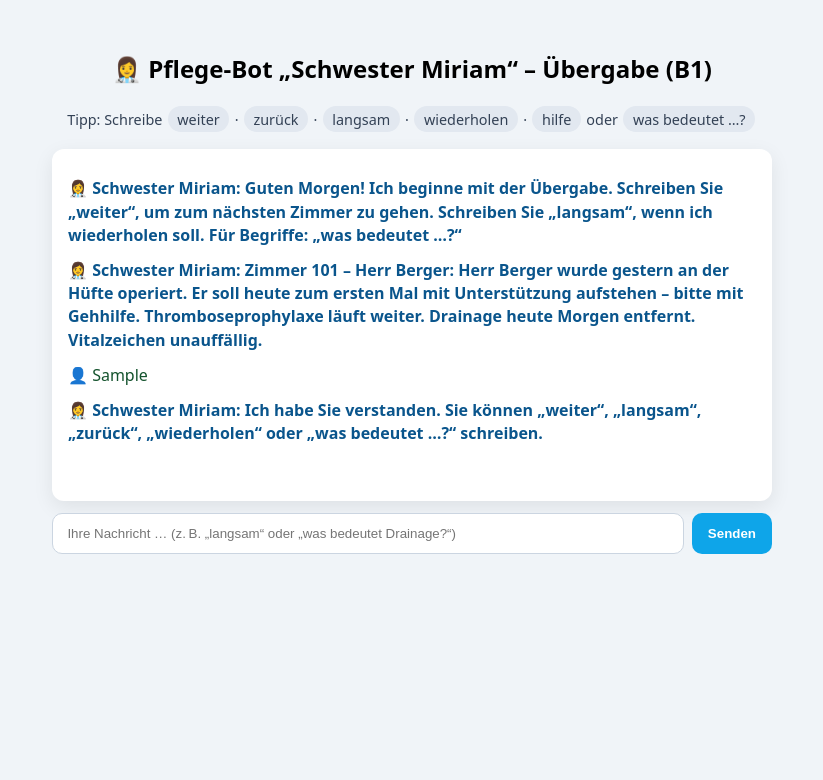
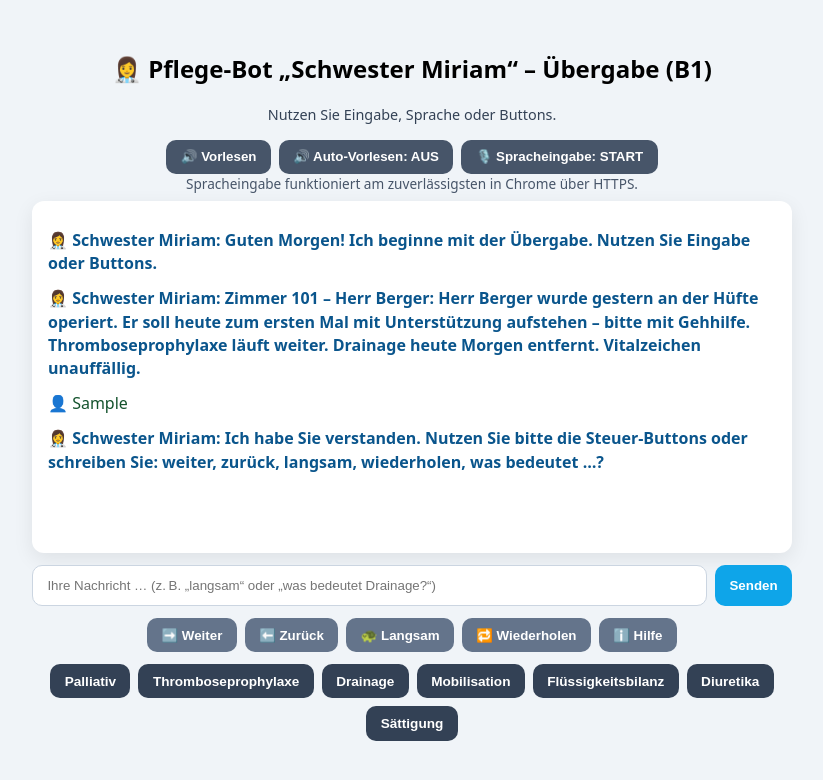
Before and after one commit to Faranak-ai/Pflegebot, a plain HTML site: page pflegebot_miriam_b1.html in a window 1280 px wide. Both pictures are taken after typing "Sample" into the empty fields and a click on the button "Senden". Shown: the whole page, without its empty margins (228-1051 px from the left). Drawn offline with Linux system fonts and the light colour scheme.

Commit message:
Add files via upload
Schwester Miriam mit Sprachfunktion

```diff
--- a/pflegebot_miriam_b1.html
+++ b/pflegebot_miriam_b1.html
@@ -2,36 +2,65 @@
 <html lang="de">
 <head>
   <meta charset="UTF-8">
-  <title>Pflege-Bot Schwester Miriam (B1)</title>
+  <title>Pflege-Bot Schwester Miriam (B1) – mit Buttons & Sprache</title>
   <meta name="viewport" content="width=device-width,initial-scale=1">
   <style>
     :root { --bg:#f0f4f8; --card:#ffffff; --bot:#0a558c; --user:#14532d; }
     body { font-family: system-ui, -apple-system, Segoe UI, Roboto, Arial, sans-serif; background: var(--bg); margin:0; padding: 2rem 1rem; }
-    .wrap { max-width: 720px; margin: 0 auto; }
+    .wrap { max-width: 760px; margin: 0 auto; }
     .title { text-align:center; margin-bottom: 1rem; }
     .chatbox { background: var(--card); border-radius: 12px; padding: 1rem; box-shadow: 0 6px 20px rgba(0,0,0,.08); min-height: 320px; max-height: 60vh; overflow: auto; }
     .message { margin: .75rem 0; line-height: 1.45; }
     .bot { color: var(--bot); font-weight: 600; }
     .user { color: var(--user); }
-    .bar { display:flex; gap:.5rem; margin-top: .75rem; }
-    input[type=text] { flex:1; padding:.75rem .9rem; border-radius: 10px; border: 1px solid #cbd5e1; }
-    button { padding:.75rem 1rem; border-radius:10px; border:0; background:#0ea5e9; color:white; font-weight:600; cursor:pointer; }
+    .bar { display:flex; gap:.5rem; margin-top: .75rem; flex-wrap: wrap; }
+    input[type=text] { flex:1; min-width: 240px; padding:.75rem .9rem; border-radius: 10px; border: 1px solid #cbd5e1; }
+    button { padding:.6rem .9rem; border-radius:10px; border:0; background:#0ea5e9; color:white; font-weight:600; cursor:pointer; }
+    button.secondary { background:#475569; }
     button:hover { filter: brightness(.95); }
     .hints { font-size:.9rem; color:#334155; margin-top:.75rem; }
-    .pill { display:inline-block; background:#e2e8f0; border-radius:999px; padding:.2rem .6rem; margin:.1rem; }
+    .toolbar, .controls, .glossary { display:flex; gap:.5rem; justify-content:center; flex-wrap: wrap; margin-top:.75rem; }
+    .note { font-size:.85rem; color:#475569; text-align:center; margin-bottom:.5rem; }
+    .controls button { background:#64748b; }
+    .glossary button { background:#334155; font-size:.85rem; }
   </style>
 </head>
 <body>
 <div class="wrap">
   <div class="title">
     <h2>👩‍⚕️ Pflege‑Bot „Schwester Miriam“ – Übergabe (B1)</h2>
-    <div class="hints">Tipp: Schreibe <span class="pill">weiter</span> · <span class="pill">zurück</span> · <span class="pill">langsam</span> · <span class="pill">wiederholen</span> · <span class="pill">hilfe</span> oder <span class="pill">was bedeutet …?</span></div>
+    <div class="hints">Nutzen Sie Eingabe, Sprache oder Buttons.</div>
   </div>
+
+  <div class="toolbar">
+    <button id="btnSpeakLast" class="secondary">🔊 Vorlesen</button>
+    <button id="btnAutoSpeak" class="secondary">🔊 Auto‑Vorlesen: AUS</button>
+    <button id="btnMic" class="secondary">🎙️ Spracheingabe: START</button>
+  </div>
+  <div class="note">Spracheingabe funktioniert am zuverlässigsten in Chrome über HTTPS.</div>
 
   <div class="chatbox" id="chat"></div>
   <div class="bar">
     <input id="input" type="text" placeholder="Ihre Nachricht … (z. B. „langsam“ oder „was bedeutet Drainage?“)" />
     <button id="send">Senden</button>
+  </div>
+
+  <div class="controls">
+    <button onclick="nextPatient()">➡️ Weiter</button>
+    <button onclick="prevPatient()">⬅️ Zurück</button>
+    <button onclick="speakSlow()">🐢 Langsam</button>
+    <button onclick="addMessage(lastBot,'bot')">🔁 Wiederholen</button>
+    <button onclick="help()">ℹ️ Hilfe</button>
+  </div>
+
+  <div class="glossary">
+    <button onclick="explain('palliativ')">Palliativ</button>
+    <button onclick="explain('Thromboseprophylaxe')">Thromboseprophylaxe</button>
+    <button onclick="explain('Drainage')">Drainage</button>
+    <button onclick="explain('Mobilisation')">Mobilisation</button>
+    <button onclick="explain('Flüssigkeitsbilanz')">Flüssigkeitsbilanz</button>
+    <button onclick="explain('Diuretika')">Diuretika</button>
+    <button onclick="explain('Sättigung')">Sättigung</button>
   </div>
 </div>
 
@@ -56,13 +85,6 @@ const patients = [
     fast: "Herr Santos mit Herzinsuffizienz, leichte Ödeme. Diuretika nach Plan, tägliche Gewichts- und Flüssigkeitsbilanz. Achten Sie auf Atemnot, Ziel-Sättigung ≥ 94 %.",
     slow: "Bei Herrn Santos liegt eine Herzschwäche vor. Er hat leichte Wassereinlagerungen an den Unterschenkeln. Bitte geben Sie die entwässernden Medikamente nach Plan. Erfassen Sie täglich sein Gewicht und die Flüssigkeitsbilanz. Beobachten Sie ihn auf Atemnot. Ziel ist eine Sauerstoffsättigung von mindestens 94 %.",
   },
-  // Optional vierter Patient – auskommentieren, falls nicht gewünscht
-  // {
-  //   room: "104",
-  //   name: "Frau Novak",
-  //   fast: "Frau Novak mit Pneumonie, Tag 2 der Antibiotikatherapie. Atemtraining und Inhalation, SpO₂-Ziel 92–96 % bei O₂ über Nasenbrille 2 L/min.",
-  //   slow: "Frau Novak hat eine Lungenentzündung und erhält seit zwei Tagen Antibiotika. Bitte führen Sie Atemtraining und Inhalationen durch. Wenn nötig, geben Sie Sauerstoff über die Nasenbrille mit zwei Litern pro Minute. Ziel ist eine Sauerstoffsättigung zwischen 92 und 96 %.",
-  // },
 ];
 
 const glossary = {
@@ -70,7 +92,7 @@ const glossary = {
   "thromboseprophylaxe": "Maßnahmen (oft Spritzen), die Blutgerinnsel verhindern sollen.",
   "drainage": "Ein Schlauch, der Flüssigkeit aus einer Wunde ableitet; wird entfernt, wenn kaum noch Sekret kommt.",
   "mobilisation": "Geplantes, sicheres Aufstehen und Bewegen der Patientin oder des Patienten.",
-  "flüssigkeitsbilanz": "Gegenüberstellung von Aufgenommener und Ausgeschiedener Flüssigkeit pro Tag.",
+  "flüssigkeitsbilanz": "Gegenüberstellung von aufgenommener und ausgeschiedener Flüssigkeit pro Tag.",
   "diuretika": "Entwässernde Medikamente, die die Urinausscheidung erhöhen.",
   "sättigung": "Sauerstoffsättigung im Blut (SpO₂), gemessen mit dem Pulsoximeter."
 };
@@ -79,9 +101,13 @@ const glossary = {
 const chat = document.getElementById('chat');
 const input = document.getElementById('input');
 const sendBtn = document.getElementById('send');
+const btnSpeakLast = document.getElementById('btnSpeakLast');
+const btnAutoSpeak = document.getElementById('btnAutoSpeak');
+const btnMic = document.getElementById('btnMic');
 
 let current = 0;       // aktueller Patient
 let lastBot = "";      // letzte Bot-Nachricht
+let autoSpeak = false; // automatische Sprachausgabe
 
 function addMessage(text, sender='bot') {
   const div = document.createElement('div');
@@ -89,73 +115,66 @@ function addMessage(text, sender='bot') {
   div.textContent = (sender === 'bot' ? '👩‍⚕️ Schwester Miriam: ' : '👤 ') + text;
   chat.appendChild(div);
   chat.scrollTop = chat.scrollHeight;
-  if (sender === 'bot') lastBot = text;
+  if (sender === 'bot') {
+    lastBot = text;
+    if (autoSpeak) speak(text);
+  }
 }
 
-function intro() {
-  addMessage("Guten Morgen! Ich beginne mit der Übergabe. Schreiben Sie „weiter“, um zum nächsten Zimmer zu gehen. Schreiben Sie „langsam“, wenn ich wiederholen soll. Für Begriffe: „was bedeutet …?“");
-  speakFast();
+function speak(text) {
+  try {
+    window.speechSynthesis.cancel();
+    const u = new SpeechSynthesisUtterance(text);
+    u.lang = 'de-DE'; u.rate = 0.98;
+    window.speechSynthesis.speak(u);
+  } catch (e) { console.error(e); }
 }
 
-function speakFast() {
-  const p = patients[current];
-  addMessage(`Zimmer ${p.room} – ${p.name}: ${p.fast}`);
+let recognition=null, recognizing=false;
+function initSTT(){
+  const SR=window.SpeechRecognition||window.webkitSpeechRecognition;
+  if(!SR)return null;
+  const rec=new SR(); rec.lang='de-DE';
+  rec.onresult=(e)=>{const t=e.results[0][0].transcript;addMessage(t,'user');routeInput(t);};
+  rec.onend=()=>{recognizing=false;btnMic.textContent='🎙️ Spracheingabe: START';};
+  return rec;
+}
+function toggleSTT(){
+  if(!recognition)recognition=initSTT();
+  if(!recognition){alert('Spracheingabe nicht unterstützt. Bitte Chrome nutzen.');return;}
+  if(recognizing){recognition.stop();recognizing=false;btnMic.textContent='🎙️ Spracheingabe: START';}
+  else{recognition.start();recognizing=true;btnMic.textContent='🛑 Spracheingabe: STOP';}
 }
 
-function speakSlow() {
-  const p = patients[current];
-  addMessage(`Ich wiederhole langsamer: Zimmer ${p.room} – ${p.name}. ${p.slow}`);
+function intro(){ addMessage("Guten Morgen! Ich beginne mit der Übergabe. Nutzen Sie Eingabe oder Buttons."); speakFast(); }
+function speakFast(){const p=patients[current]; addMessage(`Zimmer ${p.room} – ${p.name}: ${p.fast}`);}
+function speakSlow(){const p=patients[current]; addMessage(`Ich wiederhole langsamer: Zimmer ${p.room} – ${p.name}. ${p.slow}`);}
+function prevPatient(){current=(current-1+patients.length)%patients.length;speakFast();}
+function nextPatient(){current=(current+1)%patients.length;speakFast();}
+function explain(term){
+  const key=term.toLowerCase().normalize('NFD').replace(/[^\wäöüß]/g,'');
+  let found=null;
+  for(const k in glossary){const norm=k.toLowerCase().normalize('NFD').replace(/[^\wäöüß]/g,'');if(key.includes(norm)||norm.includes(key)){found=k;break;}}
+  if(found) addMessage(`${found[0].toUpperCase()+found.slice(1)}: ${glossary[found]}`);
+  else addMessage("Diesen Begriff habe ich nicht im Glossar.");
 }
+function help(){addMessage("Befehle: weiter · zurück · langsam · wiederholen · was bedeutet …? Oder nutzen Sie die Buttons unten.");}
 
-function prevPatient() {
-  current = (current - 1 + patients.length) % patients.length;
-  speakFast();
-}
+sendBtn.onclick=handleInput; input.onkeydown=(e)=>{if(e.key==='Enter')handleInput();};
+btnSpeakLast.onclick=()=>{if(lastBot) speak(lastBot);};
+btnAutoSpeak.onclick=()=>{autoSpeak=!autoSpeak;btnAutoSpeak.textContent=autoSpeak?'🔊 Auto‑Vorlesen: EIN':'🔊 Auto‑Vorlesen: AUS';};
+btnMic.onclick=toggleSTT;
 
-function nextPatient() {
-  current = (current + 1) % patients.length;
-  speakFast();
-}
-
-function explain(term) {
-  const key = term.toLowerCase().normalize('NFD').replace(/[^\wäöüß]/g,'');
-  let found = null;
-  for (const k in glossary) {
-    const norm = k.toLowerCase().normalize('NFD').replace(/[^\wäöüß]/g,'');
-    if (key.includes(norm) || norm.includes(key)) { found = k; break; }
-  }
-  if (found) addMessage(`${found[0].toUpperCase()+found.slice(1)}: ${glossary[found]}`);
-  else addMessage("Diesen Begriff habe ich nicht im Glossar. Fragen Sie gern anders oder nennen Sie einen anderen Begriff.");
-}
-
-function help() {
-  addMessage("Befehle: „weiter“ (nächster Patient) · „zurück“ (vorheriges Zimmer) · „langsam“ (Wiederholung in B1) · „wiederholen“ (letzte Aussage) · „was bedeutet …?“ (Begriffe erklären) · „hilfe“ (diese Übersicht).");
-}
-
-sendBtn.addEventListener('click', handleInput);
-input.addEventListener('keydown', (e) => { if (e.key === 'Enter') handleInput(); });
-
-function handleInput() {
-  const text = input.value.trim();
-  if (!text) return;
-  addMessage(text, 'user');
-  input.value='';
-
-  const t = text.toLowerCase();
-
-  // Routing
-  if (t.includes('weiter') || t.includes('nächste') || t.includes('naechste')) return setTimeout(nextPatient, 400);
-  if (t.includes('zurück') || t.includes('zurueck') || t.includes('vorher')) return setTimeout(prevPatient, 400);
-  if (t.includes('langsam')) return setTimeout(speakSlow, 400);
-  if (t.includes('wiederholen')) return setTimeout(() => addMessage(lastBot || "Ich wiederhole gern, aber mir liegt keine letzte Aussage vor."), 300);
-  if (t.startsWith('was bedeutet')) {
-    const term = text.split(/was bedeutet/i)[1] || '';
-    return setTimeout(() => explain(term.trim()), 400);
-  }
-  if (t.includes('hilfe') || t.includes('help')) return setTimeout(help, 300);
-
-  // Falls nichts passt:
-  setTimeout(() => addMessage("Ich habe Sie verstanden. Sie können „weiter“, „langsam“, „zurück“, „wiederholen“ oder „was bedeutet …?“ schreiben."), 300);
+function handleInput(){const t=input.value.trim();if(!t)return;addMessage(t,'user');input.value='';routeInput(t);}
+function routeInput(text){
+  const t=text.toLowerCase();
+  if(t.includes('weiter')||t.includes('nächste')||t.includes('naechste')) return nextPatient();
+  if(t.includes('zurück')||t.includes('zurueck')||t.includes('vorher')) return prevPatient();
+  if(t.includes('langsam')) return speakSlow();
+  if(t.includes('wiederholen')) return addMessage(lastBot||'Ich wiederhole gern.','bot');
+  if(t.startsWith('was bedeutet')) return explain(text.split(/was bedeutet/i)[1]||'');
+  if(t.includes('hilfe')) return help();
+  addMessage("Ich habe Sie verstanden. Nutzen Sie bitte die Steuer-Buttons oder schreiben Sie: weiter, zurück, langsam, wiederholen, was bedeutet …?");
 }
 
 // Start
```
